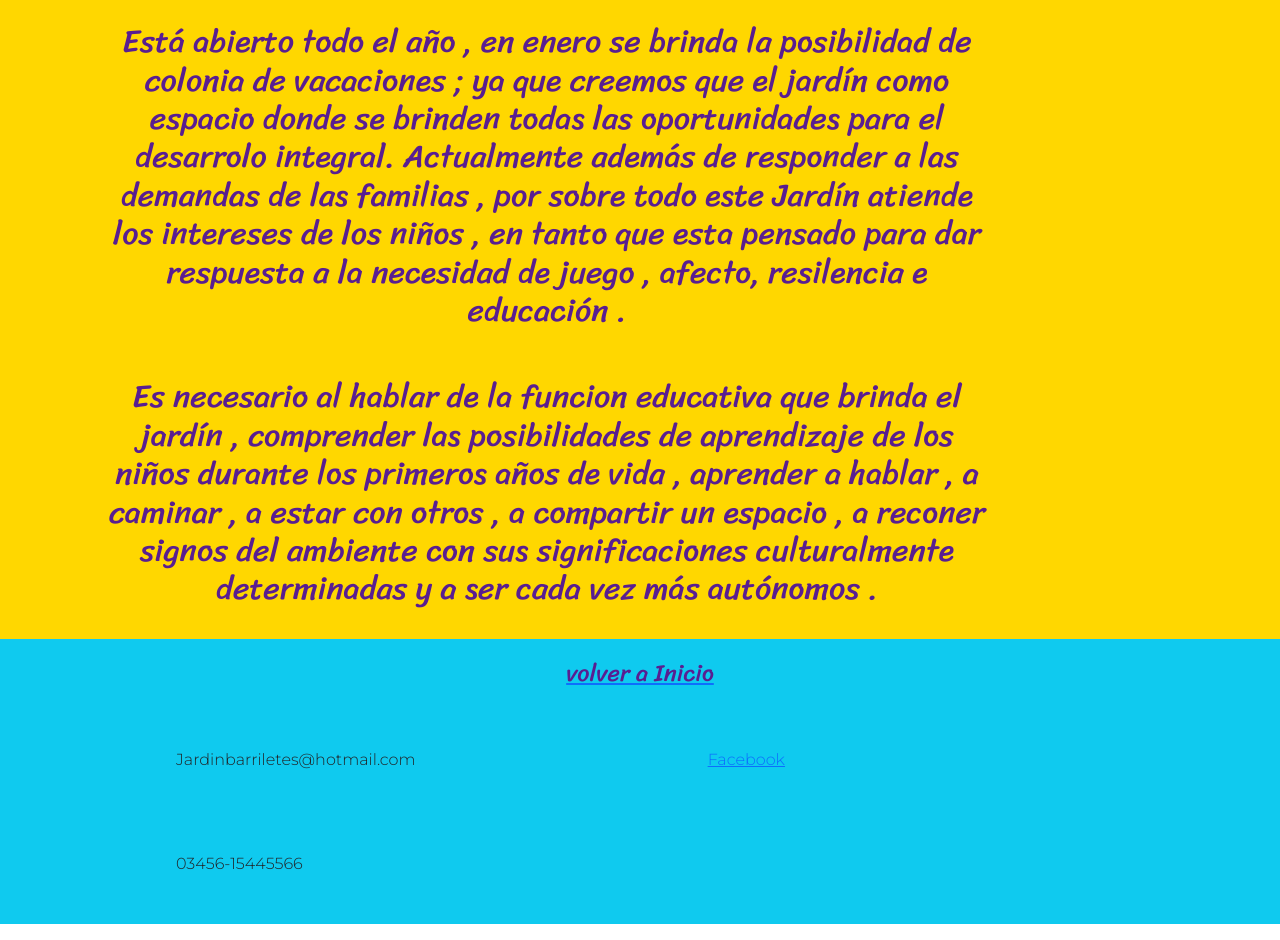
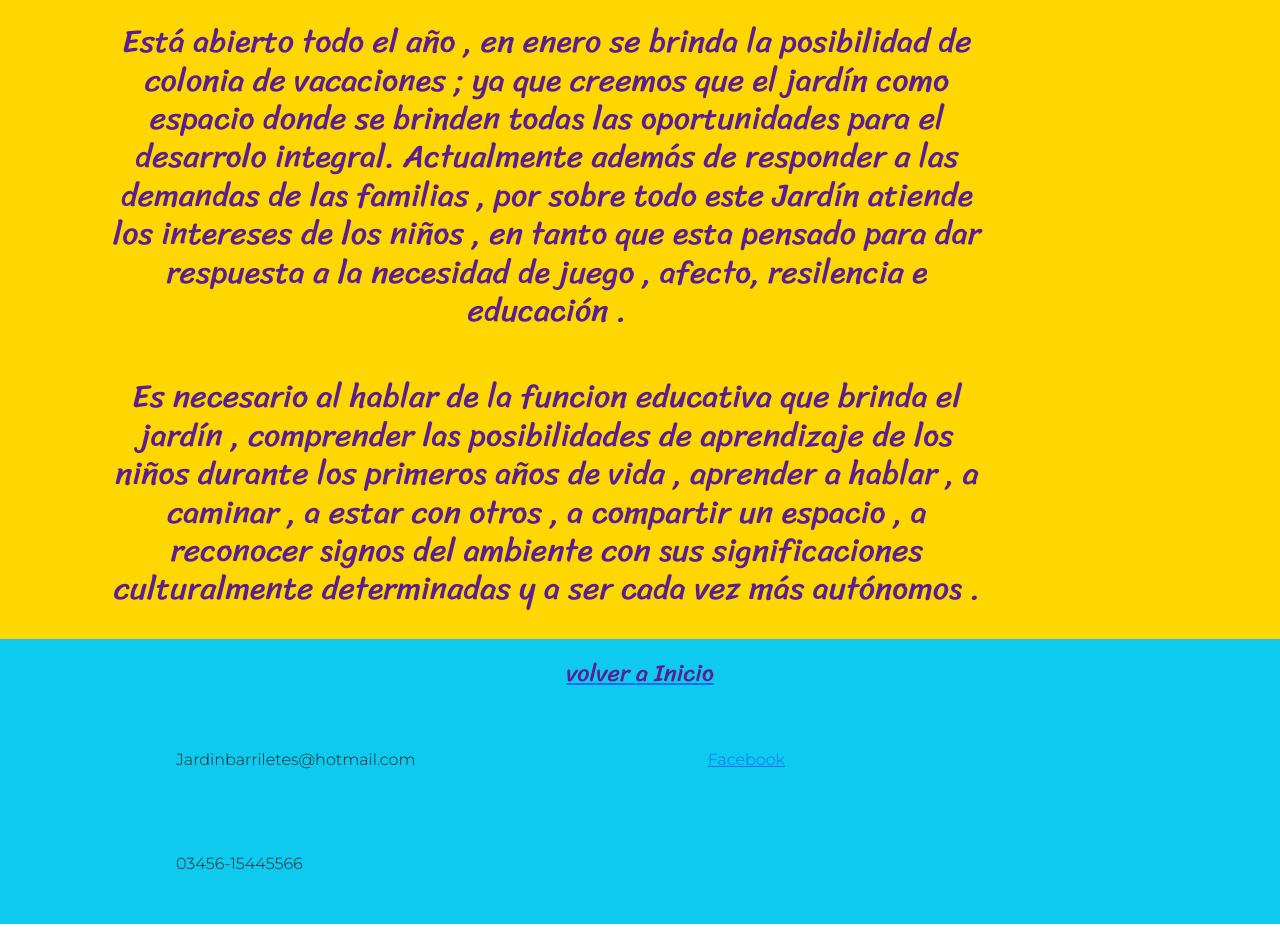
Before and after one commit to DiegoPosse/coderhouse, a plain HTML site: page views/historia.html in a window 1280 px wide. Shown: the part 857-1797 px from the top of the page. Drawn offline with nearby package versions, Linux system fonts and the light colour scheme.

Commit message:
cambios 4/12

```diff
--- a/views/historia.html
+++ b/views/historia.html
@@ -44,7 +44,7 @@
 					Actualmente además de responder a las demandas de las familias , por sobre todo este Jardín atiende los intereses de los niños , en tanto que esta pensado para dar respuesta a la necesidad de juego , afecto, resilencia e educación .
 				</h2>
 				<h2>
-					Es necesario al hablar de la funcion educativa que brinda el jardín , comprender las posibilidades de aprendizaje de los niños durante los primeros años de vida , aprender a hablar , a caminar , a estar con otros , a compartir un espacio , a reconer signos del ambiente con sus significaciones culturalmente determinadas y a ser cada vez más autónomos .
+					Es necesario al hablar de la funcion educativa que brinda el jardín , comprender las posibilidades de aprendizaje de los niños durante los primeros años de vida , aprender a hablar , a caminar , a estar con otros , a compartir un espacio , a reconocer signos del ambiente con sus significaciones culturalmente determinadas y a ser cada vez más autónomos .
 				</h2>
 			</div>
 		</div>
```
